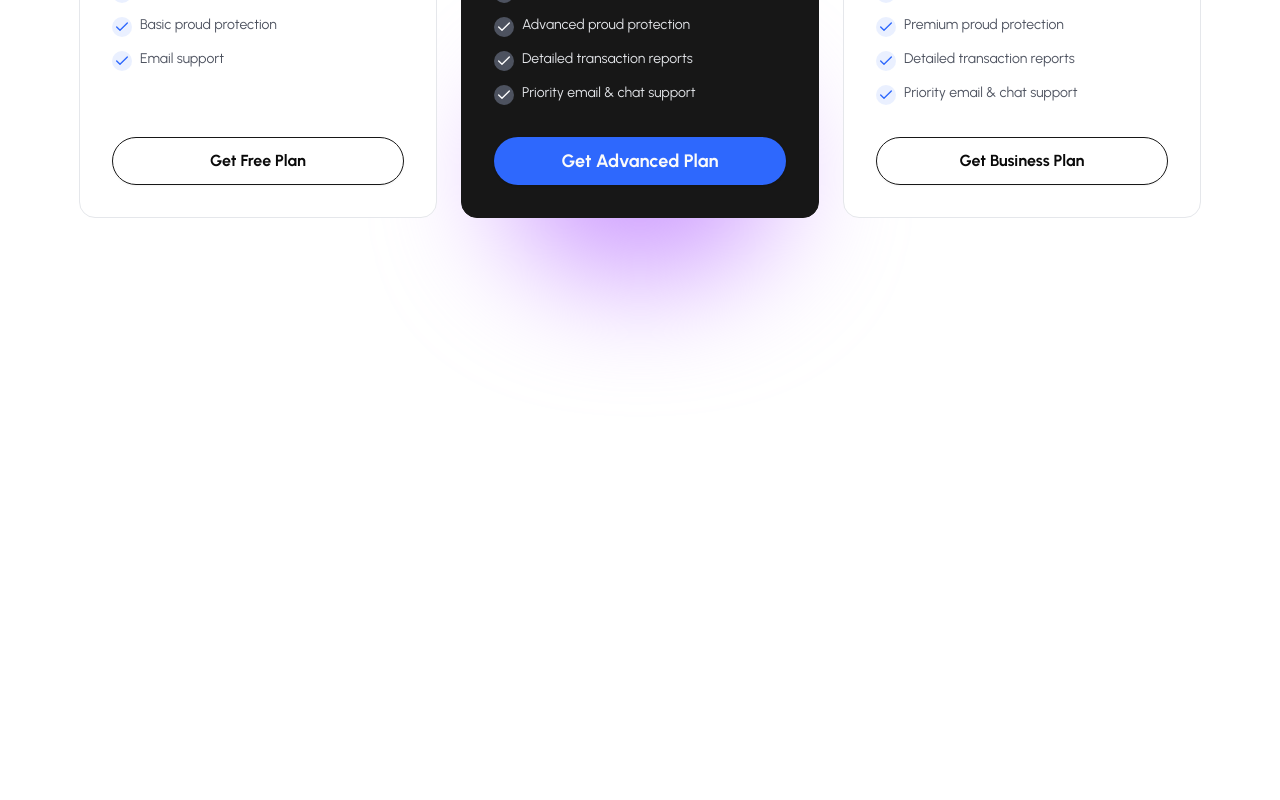
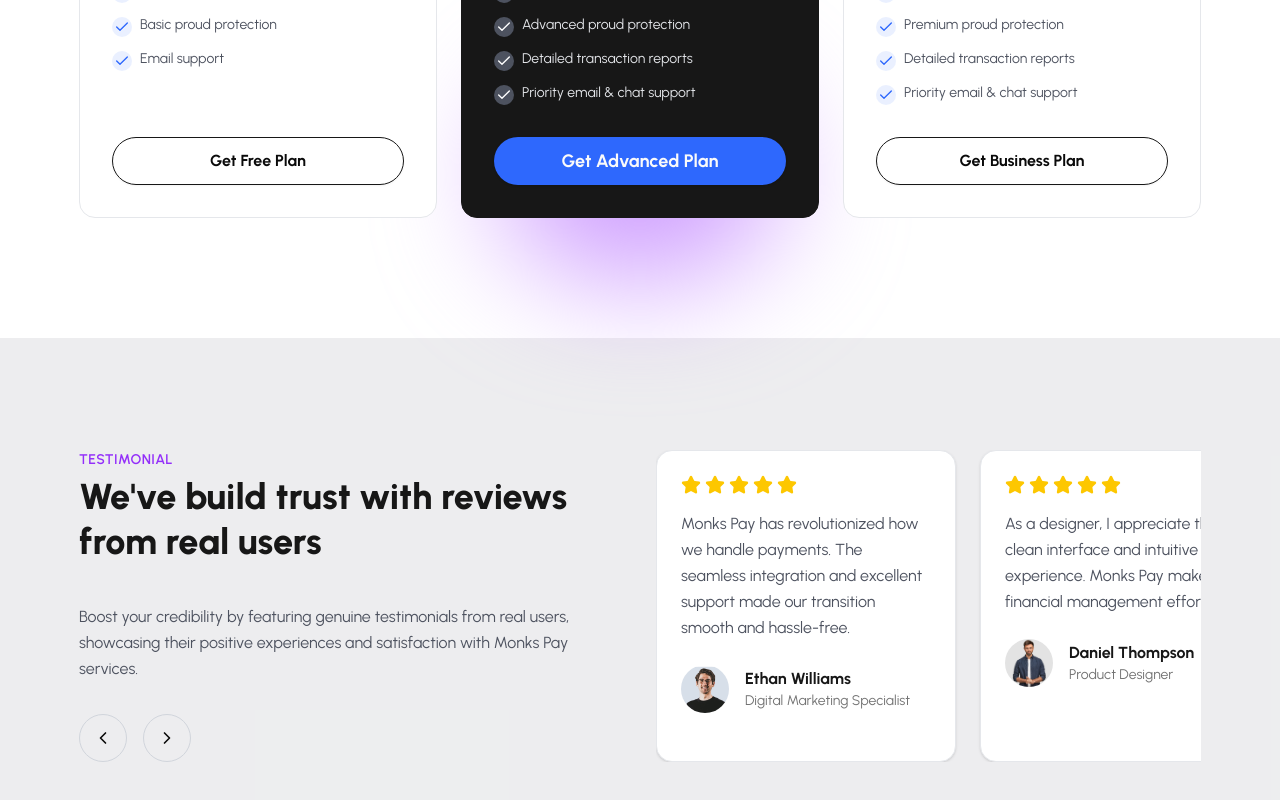
Before and after one commit to omarfaruk-dev/easy-pay, a Next.js app: page / in a window 1280 px wide. Shown: the part 3863-4663 px from the top of the page. Before the commit the page ends 4321 px from the top, so only its background shows below. Built offline with nearby package versions, Linux system fonts and the light colour scheme.

Commit message:
added: testimonials section

```diff
--- a/package.json
+++ b/package.json
@@ -12,6 +12,7 @@
     "@radix-ui/react-slot": "^1.2.3",
     "class-variance-authority": "^0.7.1",
     "clsx": "^2.1.1",
+    "embla-carousel-react": "^8.6.0",
     "lucide-react": "^0.548.0",
     "next": "16.0.0",
     "react": "19.2.0",
--- a/src/app/globals.css
+++ b/src/app/globals.css
@@ -95,3 +95,18 @@
     @apply bg-background text-foreground;
   }
 }
+
+@keyframes fade-in {
+  from {
+    opacity: 0;
+    transform: translateY(10px);
+  }
+  to {
+    opacity: 1;
+    transform: translateY(0);
+  }
+}
+
+.animate-fade-in {
+  animation: fade-in 0.3s ease-in-out;
+}
--- a/src/app/page.js
+++ b/src/app/page.js
@@ -4,7 +4,7 @@ import Security from "@/components/Security";
 import WhyChoose from "@/components/WhyChoose";
 import HowItWorks from "@/components/HowItWorks";
 import Pricing from "@/components/Pricing";
-
+import Testimonials from "@/components/Testimonials";
 export default function Home() {
   return (
     <div className="min-h-screen">
@@ -14,6 +14,7 @@ export default function Home() {
       <HowItWorks/>
       <Security/>
       <Pricing/>
+      <Testimonials/>
     </div>
   );
 }
--- /dev/null
+++ b/src/components/Testimonials.jsx
@@ -0,0 +1,150 @@
+"use client";
+
+import { useState, useEffect, useCallback } from "react";
+import { Star, ChevronLeft, ChevronRight } from "lucide-react";
+import SectionHeader from "./SectionHeader";
+import Image from "next/image";
+import avatar1 from "../app/assets/Avatar-1.png";
+import avatar2 from "../app/assets/Avatar-2.png";
+import avatar3 from "../app/assets/Avatar-3.png";
+
+const testimonials = [
+    {
+        id: 1,
+        name: "Ethan Williams",
+        role: "Digital Marketing Specialist",
+        avatar: avatar1,
+        text: "Monks Pay has revolutionized how we handle payments. The seamless integration and excellent support made our transition smooth and hassle-free.",
+        rating: 5
+    },
+    {
+        id: 2,
+        name: "Daniel Thompson",
+        role: "Product Designer",
+        avatar: avatar2,
+        text: "As a designer, I appreciate the clean interface and intuitive user experience. Monks Pay makes financial management effortless.",
+        rating: 5
+    },
+    {
+        id: 3,
+        name: "Sarah Miller",
+        role: "Business Owner",
+        avatar: avatar3,
+        text: "The transparency and security features give me complete peace of mind. Highly recommend Monks Pay for any business.",
+        rating: 5
+    }
+];
+
+export default function Testimonials() {
+    const [currentIndex, setCurrentIndex] = useState(0);
+    const [itemsPerView, setItemsPerView] = useState(1);
+
+    useEffect(() => {
+        const updateItemsPerView = () => {
+            if (window.innerWidth >= 1024) {
+                setItemsPerView(2);
+            } else if (window.innerWidth >= 768) {
+                setItemsPerView(1);
+            } else {
+                setItemsPerView(1);
+            }
+        };
+
+        updateItemsPerView();
+        window.addEventListener('resize', updateItemsPerView);
+        return () => window.removeEventListener('resize', updateItemsPerView);
+    }, []);
+
+    const nextSlide = useCallback(() => {
+        setCurrentIndex((prevIndex) =>
+            prevIndex >= testimonials.length - itemsPerView ? 0 : prevIndex + 1
+        );
+    }, [itemsPerView]);
+
+    const prevSlide = useCallback(() => {
+        setCurrentIndex((prevIndex) =>
+            prevIndex <= 0 ? testimonials.length - itemsPerView : prevIndex - 1
+        );
+    }, [itemsPerView]);
+
+    const visibleTestimonials = testimonials.slice(currentIndex, currentIndex + itemsPerView);
+
+    return (
+        <section className="py-16 sm:py-20 lg:py-28 bg-accent/10">
+            <div className="max-w-[1170px] mx-auto px-3 sm:px-4 md:px-6">
+                {/* Header Section */}
+                <div className="grid grid-cols-1 lg:grid-cols-2 gap-0 lg:gap-8 mb-12">
+                    {/* Left Side - Text Content */}
+                    <div className="lg:pr-8">
+                        <SectionHeader
+                            label="TESTIMONIAL"
+                            title="We've build trust with reviews from real users"
+                            align="center"
+                            className="lg:text-left mb-5 md:max-w-xl mx-auto"
+                        />
+                        <p className="text-base text-accent leading-relaxed mt-4 text-center lg:text-left">
+                            Boost your credibility by featuring genuine testimonials from real users,
+                            showcasing their positive experiences and satisfaction with Monks Pay services.
+                        </p>
+
+                        {/* Navigation Arrows */}
+                        <div className="flex gap-4 mt-8 justify-center lg:justify-start">
+                            <button
+                                onClick={prevSlide}
+                                className="w-12 h-12 rounded-full border border-gray-300 flex items-center justify-center hover:bg-secondary hover:text-white transition-all"
+                            >
+                                <ChevronLeft className="w-5 h-5" />
+                            </button>
+                            <button
+                                onClick={nextSlide}
+                                className="w-12 h-12 rounded-full border border-gray-300 flex items-center justify-center hover:bg-secondary hover:text-white transition-all"
+                            >
+                                <ChevronRight className="w-5 h-5" />
+                            </button>
+                        </div>
+                    </div>
+
+                    {/* Right Side - Testimonial Cards */}
+                    <div className="flex gap-6 overflow-hidden mt-8 lg:mt-0">
+                        {visibleTestimonials.map((testimonial) => (
+                            <div
+                                key={testimonial.id}
+                                className="w-full min-w-[300px] lg:w-[calc(50%-12px)] bg-white border border-gray-200 rounded-2xl p-6 shadow-sm animate-fade-in"
+                            >
+                                {/* Stars Rating */}
+                                <div className="flex gap-1 mb-4">
+                                    {[...Array(testimonial.rating)].map((_, i) => (
+                                        <Star
+                                            key={i}
+                                            className="w-5 h-5 fill-yellow-400 text-yellow-400"
+                                        />
+                                    ))}
+                                </div>
+
+                                {/* Testimonial Text */}
+                                <p className="text-base text-accent leading-relaxed mb-6">
+                                    {testimonial.text}
+                                </p>
+
+                                {/* User Info */}
+                                <div className="flex items-center gap-4">
+                                    <Image
+                                        src={testimonial.avatar}
+                                        alt={testimonial.name}
+                                        width={48}
+                                        height={48}
+                                        className="rounded-full"
+                                    />
+                                    <div>
+                                        <h4 className="font-bold text-primary">{testimonial.name}</h4>
+                                        <p className="text-sm text-muted-foreground">{testimonial.role}</p>
+                                    </div>
+                                </div>
+                            </div>
+                        ))}
+                    </div>
+                </div>
+            </div>
+        </section>
+    );
+}
```
Also changed, not shown: 1 other file (tests, documents, lock files or other folders).
